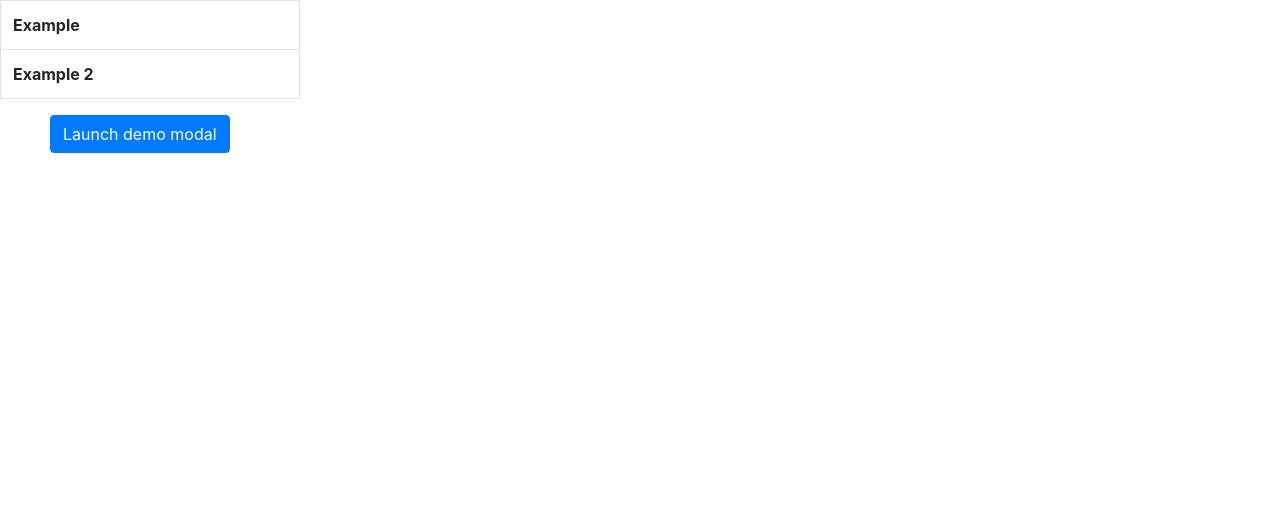
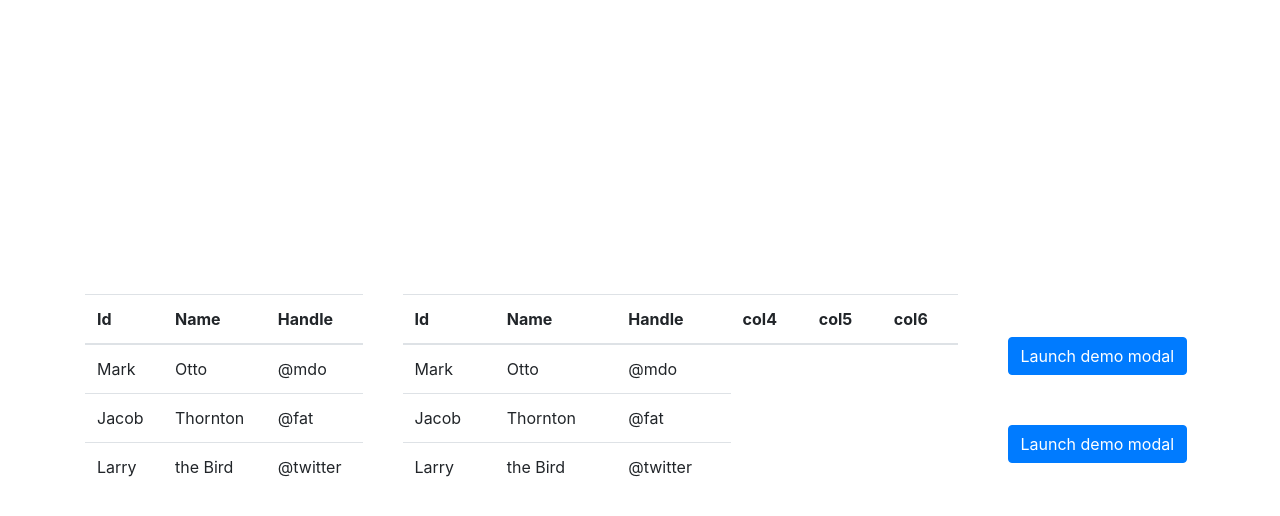
Before and after one commit to smailmalki/NodeCaisse, a plain HTML site: page table_row_select.html in a window 1280 px wide. Drawn offline with nearby package versions, Linux system fonts and the light colour scheme.

Commit message:
Update table_row_select.html

```diff
--- a/table_row_select.html
+++ b/table_row_select.html
@@ -1,65 +1,112 @@
-<!DOCTYPE html PUBLIC "-//W3C//DTD XHTML 1.0 Transitional//FR" "http://www.w3.org/TR/xhtml1/DTD/xhtml1-transitional.dtd">
+<!DOCTYPE html>
 <html>
 	<head>
-		<meta http-equiv="X-UA-Compatible" content="IE=9" />
 		<meta http-equiv="Content-Type" content="text/html; charset=UTF-8" />
 		<title>Test</title>
+		<script>window.$ = window.jQuery = require('jquery');</script>
 	  <link rel="stylesheet" href="node_modules/bootstrap/dist/css/bootstrap.min.css">
-	  <script src="node_modules/jquery/dist/jquery.min.js"></script>
 	  <script src="node_modules/bootstrap/dist/js/bootstrap.min.js"></script>
 		<style>
 		.active {
 			background-color: #DEB887 ;
-			font-weight: bold;
+			--font-weight: bold;
+		}
+		.vertical-center {
+		  min-height: 100%;  /* Fallback for browsers do NOT support vh unit */
+		  min-height: 100vh; /* These two lines are counted as one :-)       */
+
+		  display: flex;
+		  align-items: center;
 		}
 		</style>
+
 	</head>
 	<body>
-		<table class="table table-bordered table-responsive-sm" style="width:300px;" id="myTable">
+		<div class="container vertical-center align-self-center">
+			<table class="table col-3 myTable" id="myTable2">
+			  <thead>
+				<tr>
+				  <th scope="col">Id</th>
+				  <th scope="col">Name</th>
+				  <th scope="col">Handle</th>
+				</tr>
+			  </thead>
+			  <tbody>
 				<tr class="clickable-row">
-			<th>Example</th>
+				  <td>Mark</td>
+				  <td>Otto</td>
+				  <td>@mdo</td>
+				</tr class="clickable-row">
+				<tr class="clickable-row">
+				  <td>Jacob</td>
+				  <td>Thornton</td>
+				  <td>@fat</td>
 				</tr>
 				<tr class="clickable-row">
-			<th>Example 2</th>
+				  <td>Larry</td>
+				  <td>the Bird</td>
+				  <td>@twitter</td>
 				</tr>
+			  </tbody>
 			</table>
 
-
-		<!-- Button trigger modal -->
+			<table class="table col-6 myTable" style="margin-left:40px;">
+			  <thead>
+				<tr>
+				  <th scope="col">Id</th>
+				  <th scope="col">Name</th>
+				  <th scope="col">Handle</th>
+				  <th scope="col">col4</th>
+				  <th scope="col">col5</th>
+				  <th scope="col">col6</th>
+				</tr>
+			  </thead>
+			  <tbody>
+				<tr class="clickable-row">
+				  <td>Mark</td>
+				  <td>Otto</td>
+				  <td>@mdo</td>
+				</tr class="clickable-row">
+				<tr class="clickable-row">
+				  <td>Jacob</td>
+				  <td>Thornton</td>
+				  <td>@fat</td>
+				</tr>
+				<tr class="clickable-row">
+				  <td>Larry</td>
+				  <td>the Bird</td>
+				  <td>@twitter</td>
+				</tr>
+			  </tbody>
+			</table>
+			<div>
 			<button type="button" class="btn btn-primary" data-toggle="modal" data-target="#myModal" style="margin-left:50px;">
 			  Launch demo modal
 			</button>
-
+			<button type="button" class="btn btn-primary" data-toggle="modal" data-target="#myModal" style="margin-left:50px;margin-top:50px;">
+			  Launch demo modal
+			</button>
+			</div>
+		</div>
+		<!-- Button trigger modal -->
 
 
 		<!-- The Modal -->
-		  <div class="modal fade" id="myModal">
-			<div class="modal-dialog modal-dialog-centered">
-			  <div class="modal-content">
-
-				<!-- Modal Header -->
-				<div class="modal-header">
-				  <h4 class="modal-title">Modal Heading</h4>
-				  <button type="button" class="close" data-dismiss="modal">&times;</button>
-				</div>
-
-				<!-- Modal body -->
-				<div class="modal-body">
-				  Modal body..
-				</div>
-
-				<!-- Modal footer -->
-				<div class="modal-footer">
-				  <button type="button" class="btn btn-secondary" data-dismiss="modal">Close</button>
-				</div>
-
-			  </div>
-			</div>
-		  </div>
-
+		<div class="modal fade" id="myModal"></div>
 
 		<script>
+			$( "#myModal" ).load( "modal.html" );
+
+			const sqlite3 = require('sqlite3').verbose();
+			let db = new sqlite3.Database('db/sample.db');
+			 db.each("SELECT * FROM test", function(err, row) {
+				  console.log(row.name);
+			  });
 			$('#myTable').on('click', '.clickable-row', function(event) {
+			  $(this).addClass('active').siblings().removeClass('active');
+			});
+
+			$('.myTable').on('click', '.clickable-row', function(event) {
 			  $(this).addClass('active').siblings().removeClass('active');
 			});
 		</script>
```
Lines whose indentation alone changed are shown as unchanged.
